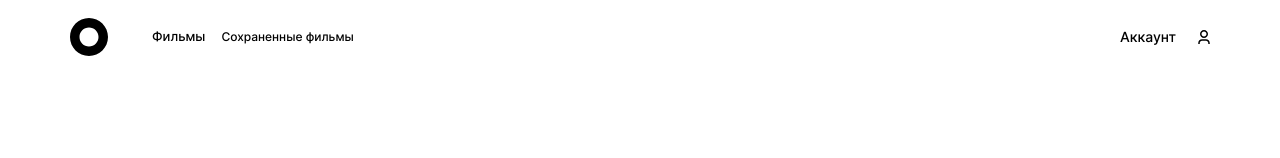
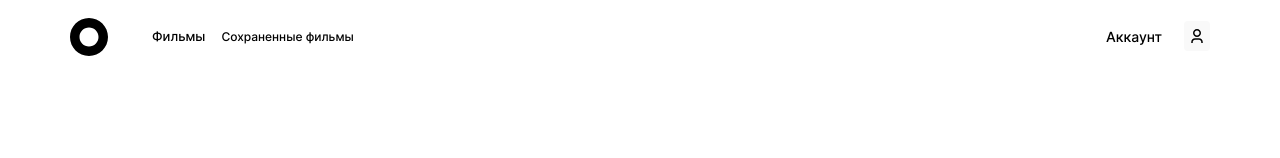
Before and after one commit to EdwardRadzh/movies-explorer-frontend, a React (Create React App) app: page /movies in a window 1280 px wide. Shown: the top 158 px of the page. Built offline with nearby package versions, Linux system fonts and the light colour scheme.

Commit message:
add saved button and account button

```diff
--- a/src/components/MoviesCard/MoviesCard.css
+++ b/src/components/MoviesCard/MoviesCard.css
@@ -8,6 +8,12 @@
     box-shadow: 0px 4px 30px rgba(0, 0, 0, .08);
     display: flex;
     flex-direction: column;
+    transition: transform .05s ease-in;
+}
+
+.movie:hover {
+    transform: scale(1.1);
+    cursor: pointer;
 }
 
 .movie__header {
@@ -64,10 +70,24 @@
 .movie__save-btn {
     background-size: 14px 12px;
     background-image: url('../../images/like_white.svg');
+    transition: opacity .3s ease-in
 }
 
 .movie__save-btn:hover {
     background-image: url('../../images/like_red.svg');
+}
+
+.movie__saved-btn {
+    background-image: url(../../images/movie_saved.svg);
+    visibility: hidden;
+}
+
+.movie__saved-btn:hover {
+    opacity: .5;
+}
+
+.movie:hover .movie__saved-btn{
+    visibility: visible;
 }
 
 /* .movie__save-btn_active{
--- a/src/components/MoviesCard/MoviesCard.js
+++ b/src/components/MoviesCard/MoviesCard.js
@@ -1,6 +1,16 @@
+import React from 'react';
+import {useHistory} from 'react-router-dom';
 import './MoviesCard.css';
 
 function MoviesCard({img}) {
+    const [page, setPage] = React.useState(false);
+    const history = useHistory();
+    React.useEffect(() => {
+        if (history.location.pathname === '/saved-movies') {
+            setPage(true)
+        }
+    }, [history])
+
     return (
         <article className="movie">
             <a className="movie__link" href="#">
@@ -12,7 +22,7 @@ function MoviesCard({img}) {
                         <h2 className="movie__title">33 слова о дизайне</h2>
                         <p className='movie__duration'>1ч 47м</p>
                     </div>
-                    <button className="movie__btn movie__save-btn" type="button" aria-label="Добавить в избранное"/>
+                    <button className={page ? 'movie__btn movie__saved-btn' : 'movie__btn movie__save-btn'} type="button" aria-label="Добавить в избранное"/>
                 </div>
             </div>
         </article>
--- a/src/components/Navigation/Navigation.css
+++ b/src/components/Navigation/Navigation.css
@@ -142,6 +142,22 @@
   z-index: 4;
 }
 
+.menu__pic {
+  background-color: #F9F9F9;
+  background-repeat: no-repeat;
+  background-position: center;
+  width: 26px;
+  height: 30px;
+  background-image: url(../../images/account_pic.svg);
+  border-radius: 4px;
+  border: none;
+  outline: none;
+}
+
+.menu__pic:hover {
+  cursor: pointer;
+}
+
 @media screen and (max-width: 769px) {
   .menu__btn {
     display: flex;
--- a/src/components/Navigation/Navigation.js
+++ b/src/components/Navigation/Navigation.js
@@ -30,7 +30,7 @@ function Navigation() {
                         >
                         Аккаунт
                         </NavLink>
-                        <img className='menu__pic' src={account} alt='иконка аккаунта' />
+                        <button className='menu__pic' src={account} alt='иконка аккаунта' />
                     </div>
                 </nav>
                 <nav className="menu__main-burger">
```
Also changed, not shown: src/images/movie_saved.svg (added).
